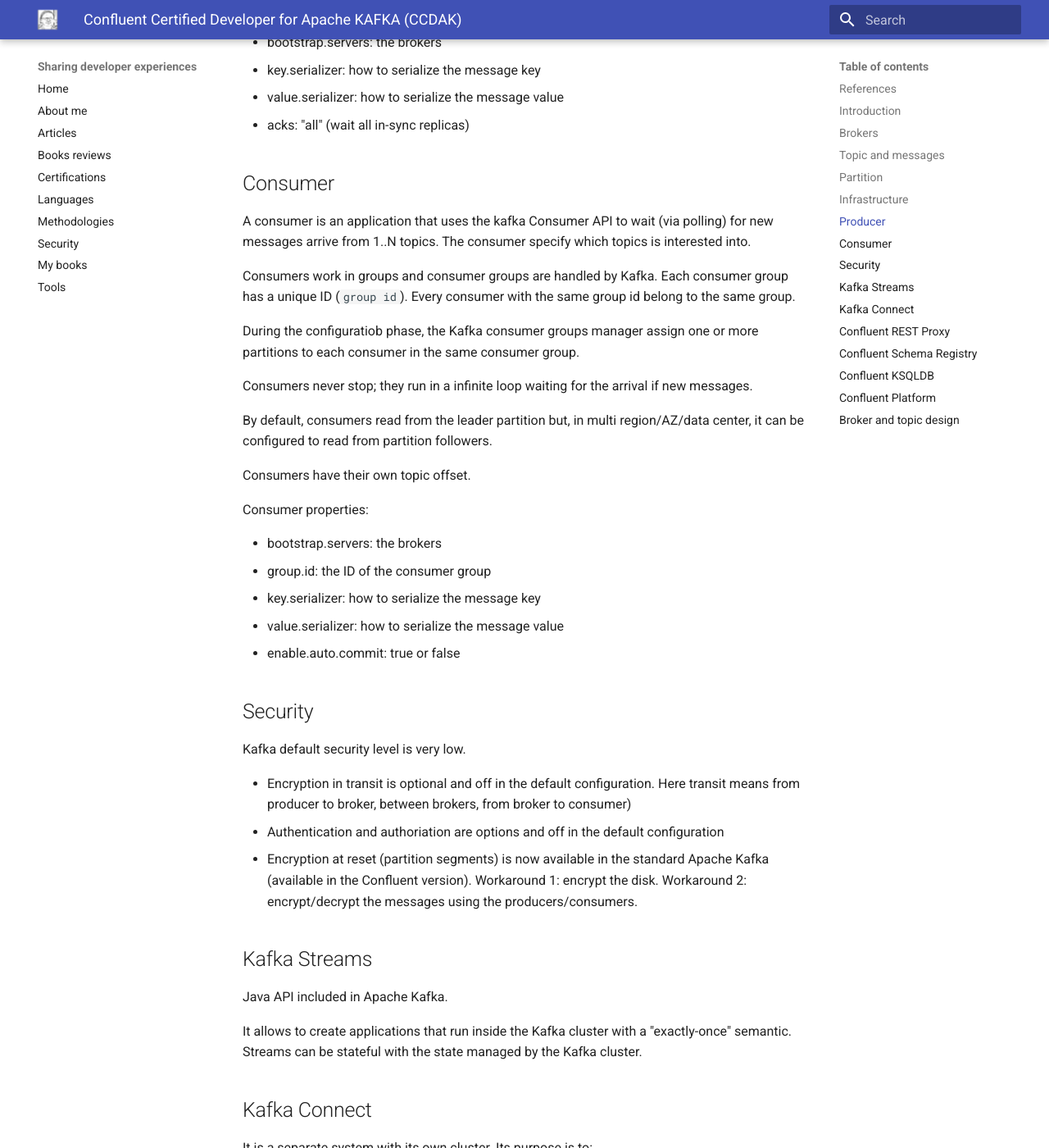
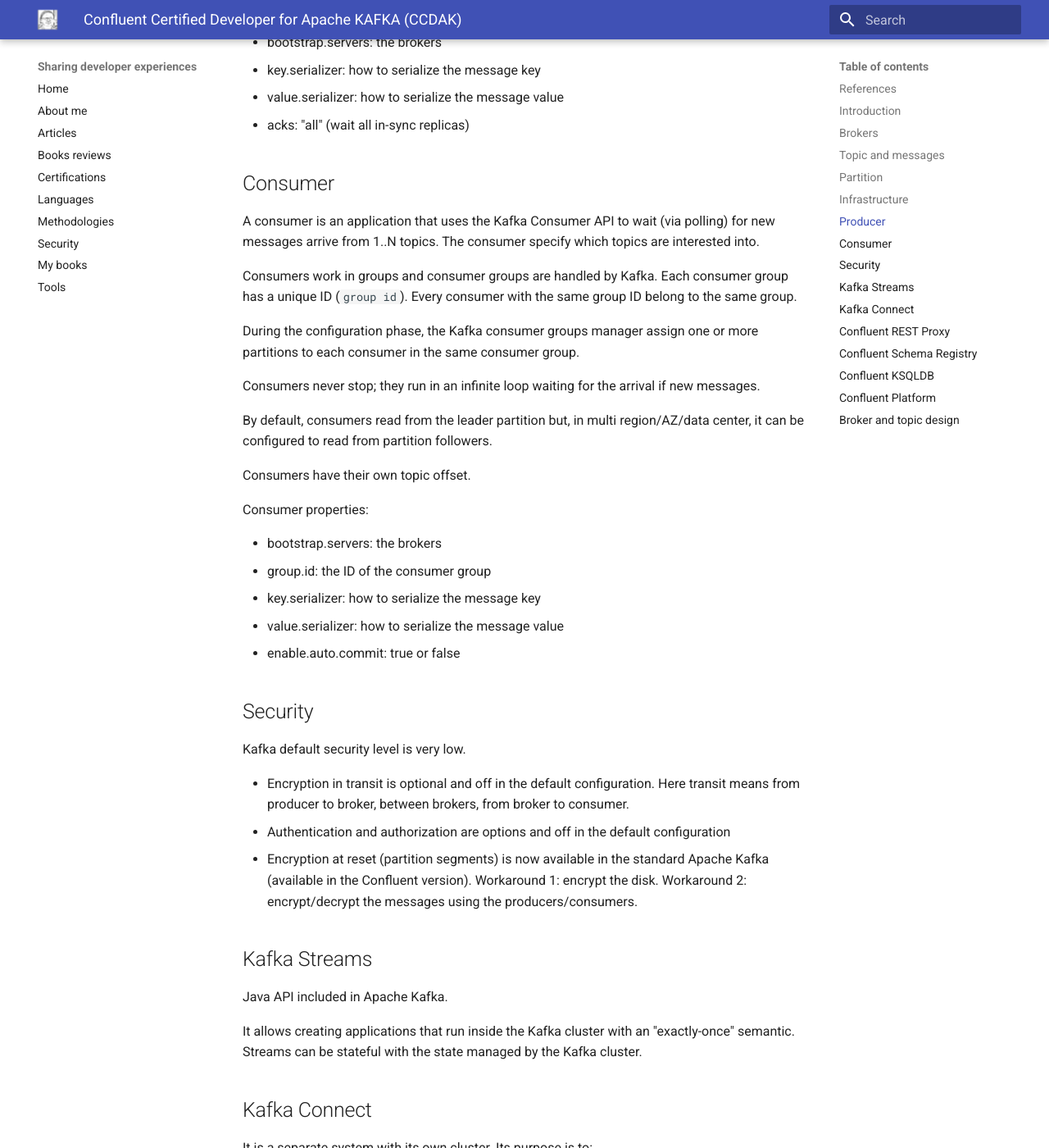
Before and after one commit to gualtierotesta/blog, an MkDocs documentation site: the page built from docs/certifications/ccdak.md, in a window 1280 px wide and 1400 px high, scrolled down 3331 px. Shown: the whole window at 82% size. Built offline with MkDocs 1.6.1 and Material for MkDocs 9.7.7, drawn with Linux system fonts in a browser that asks for light colours; some of the changed text lies outside the part shown.

```diff
--- a/docs/certifications/ccdak.md
+++ b/docs/certifications/ccdak.md
@@ -46,7 +46,7 @@ Within Kafka, events are saved in named topics.
 
 A broker is a Kafka instance running in a cluster.
 
-The broker configuration is stored in the `server.properties`file and it can be modified by command line arguments and the AdminClient API.
+The broker configuration is stored in the `server.properties`file, and it can be modified by command line arguments and the AdminClient API.
 
 Some configuration parameters are `read-only` because they require a broker restart.
 
@@ -108,13 +108,13 @@ Producer properties:
 
 ## Consumer
 
-A consumer is an application that uses the kafka Consumer API to wait (via polling) for new messages arrive from 1..N topics. The consumer specify which topics is interested into.
+A consumer is an application that uses the Kafka Consumer API to wait (via polling) for new messages arrive from 1..N topics. The consumer specify which topics are interested into.
 
-Consumers work in groups and consumer groups are handled by Kafka. Each consumer group has a unique ID (`group id`). Every consumer with the same group id belong to the same group.
+Consumers work in groups and consumer groups are handled by Kafka. Each consumer group has a unique ID (`group id`). Every consumer with the same group ID belong to the same group.
 
-During the configuratiob phase, the Kafka consumer groups manager assign one or more partitions to each consumer in the same consumer group.
+During the configuration phase, the Kafka consumer groups manager assign one or more partitions to each consumer in the same consumer group.
 
-Consumers never stop; they run in a infinite loop waiting for the arrival if new messages.
+Consumers never stop; they run in an infinite loop waiting for the arrival if new messages.
 
 By default, consumers read from the leader partition but, in multi region/AZ/data center, it can be configured to read from partition followers.
 
@@ -132,22 +132,22 @@ Consumer properties:
 
 Kafka default security level is very low.
 
-* Encryption in transit is optional and off in the default configuration. Here transit means from producer to broker, between brokers, from broker to consumer)
-* Authentication and authoriation are options and off in the default configuration
+* Encryption in transit is optional and off in the default configuration. Here transit means from producer to broker, between brokers, from broker to consumer.
+* Authentication and authorization are options and off in the default configuration
 * Encryption at reset (partition segments) is now available in the standard Apache Kafka (available in the Confluent version). Workaround 1: encrypt the disk. Workaround 2: encrypt/decrypt the messages using the producers/consumers.
 
 ## Kafka Streams
 
 Java API included in Apache Kafka.
 
-It allows to create applications that run inside the Kafka cluster with a  "exactly-once" semantic. Streams can be stateful with the state managed by the Kafka cluster.
+It allows creating applications that run inside the Kafka cluster with an "exactly-once" semantic. Streams can be stateful with the state managed by the Kafka cluster.
 
 ## Kafka Connect
 
 It is a separate system with its own cluster. Its purpose is to:
 
 1. Read data from "sources", writing messages to Kafka topics
-2. Write data to "sinks", reading messages from kafka topics.
+2. Write data to "sinks", reading messages from Kafka topics.
 
 The Connect cluster has several workers that use Kafka REST API to integrate with Kafka. Each worker handle 1..N connections. The state of the Connect cluster is stored in a Kafka topic.
 
@@ -155,27 +155,27 @@ Each connector has its own configuration file and can have 1..N tasks.
 
 Structure: 1 connect cluster --> 1..N workers --> 1..N tasks
 
-Connectors can be single instance/thread or multi-instance distributed amonge the workers.
+Connectors can be single instance/thread or multi-instance distributed among the workers.
 
 ## Confluent REST Proxy
 
 REST API to produce and consume messages.
 
-It is developed and maintanied by Confluent and it is free to use.
+It is developed and maintained by Confluent, and it is free to use.
 
 ## Confluent Schema Registry
 
 It is a configuration server dedicated to message schemas stored in a dedicated Kafka topic.
 
-Producers mark the messages with a specific schema ID and the consumers check the message againts the schema from the registry before processing it.
+Producers mark the messages with a specific schema ID and the consumers check the message against the schema from the registry before processing it.
 
-It is developed and maintanied by Confluent and it is free to use.
+It is developed and maintained by Confluent, and it is free to use.
 
 ## Confluent KSQLDB
 
-KSQLDB allows to write SQL like queries that filter, join and aggregates stream data producing new streams.
+KSQLDB allows writing SQL like queries that filter, join and aggregates stream data producing new streams.
 
-KQSLDB queries never stops. They can be used to ceate real-time stream processing applications.
+KQSLDB queries never stops. They can be used to create real-time stream processing applications.
 
 KQSLDB runs on a dedicated server and expose its own REST API.
 
@@ -217,4 +217,4 @@ The brokers number in the cluster limit the replication factor: 3 brokers, max 3
 
 The number of consumers in the consume group limit the minimum number of partitions: 4 consumers, minimum 4 partitions.
 
-Also the memory (RAM) should be controlled.
+Also, the memory (RAM) should be controlled.
```
Also changed, not shown: other parts of docs/certifications/ccdak.md (+12 -12 lines), docs/certifications/aws-practictioner.md (+2 -2 lines), docs/certifications/index.md (+1 -1 lines).
